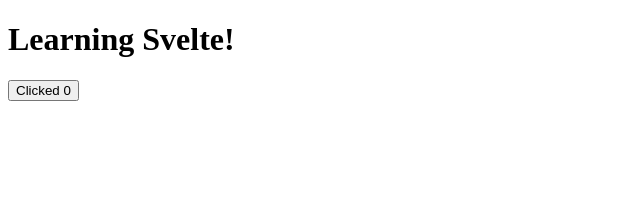
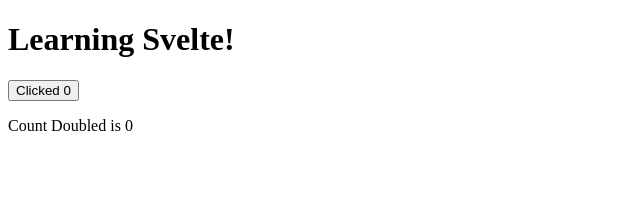
Before and after one commit to Aiyush-G/SvelteWebsite, a SvelteKit app in the folder myapp/: page / in a window 1280 px wide. Shown: the top 207 px of the page, without its empty margins (0-640 px from the left). Built offline with nearby package versions, Linux system fonts and the light colour scheme.

Commit message:
added a count reset mode after 20 clicks

```diff
--- a/myapp/src/routes/+page.svelte
+++ b/myapp/src/routes/+page.svelte
@@ -1,5 +1,12 @@
 <script>
     let count = 0;
+    $: doubled = count*2;
+    $: console.log(`the count is ${count}`);
+
+    $: if (count >= 20){
+        alert("THE COUNT IS SUPER HIGH, gonna reset it now");
+        count = 0;
+    }
 
     function increment(){
         count+= 1;
@@ -11,3 +18,5 @@
 <button on:click={increment}>
     Clicked {count}
 </button>
+
+<p>Count Doubled is {doubled}</p>
```
